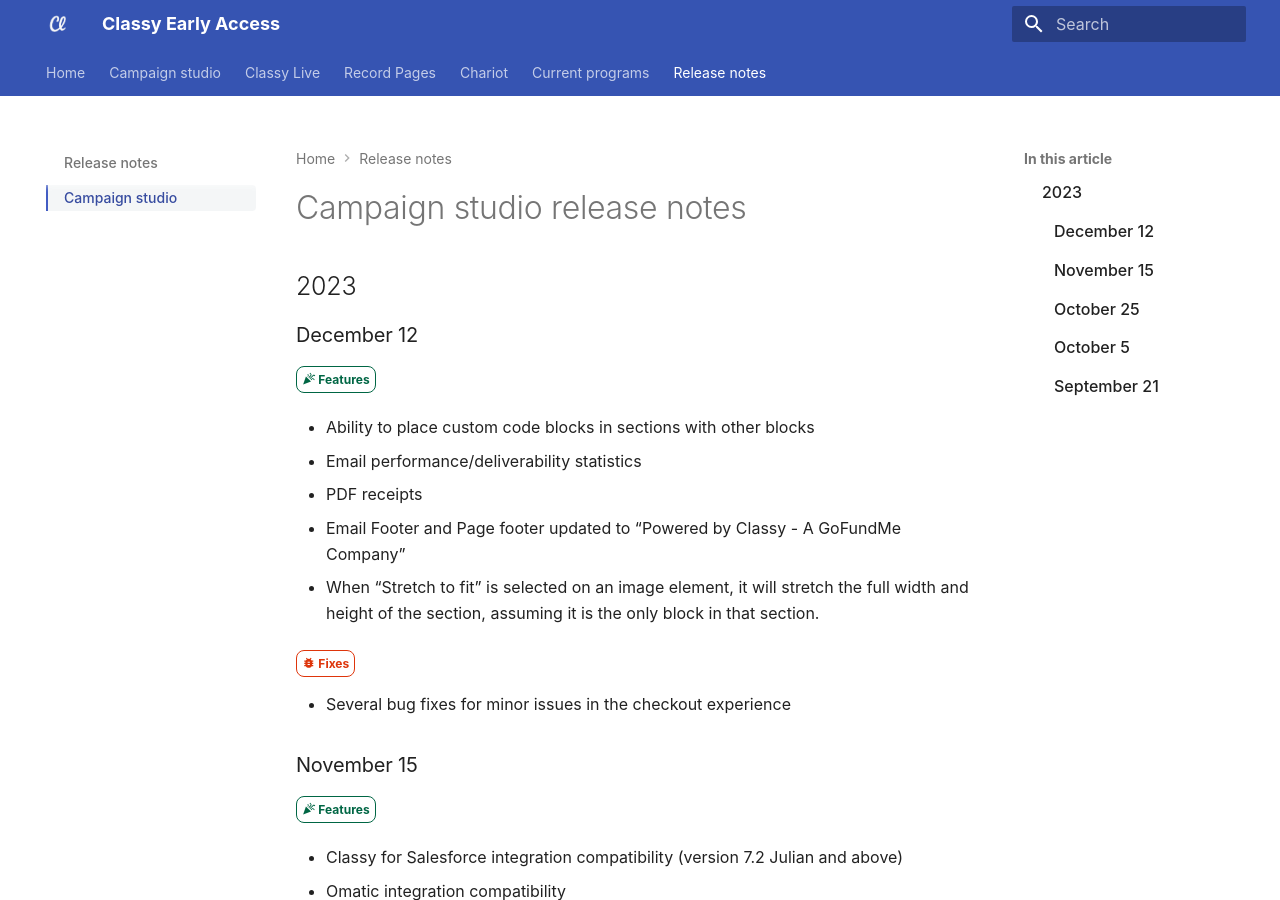
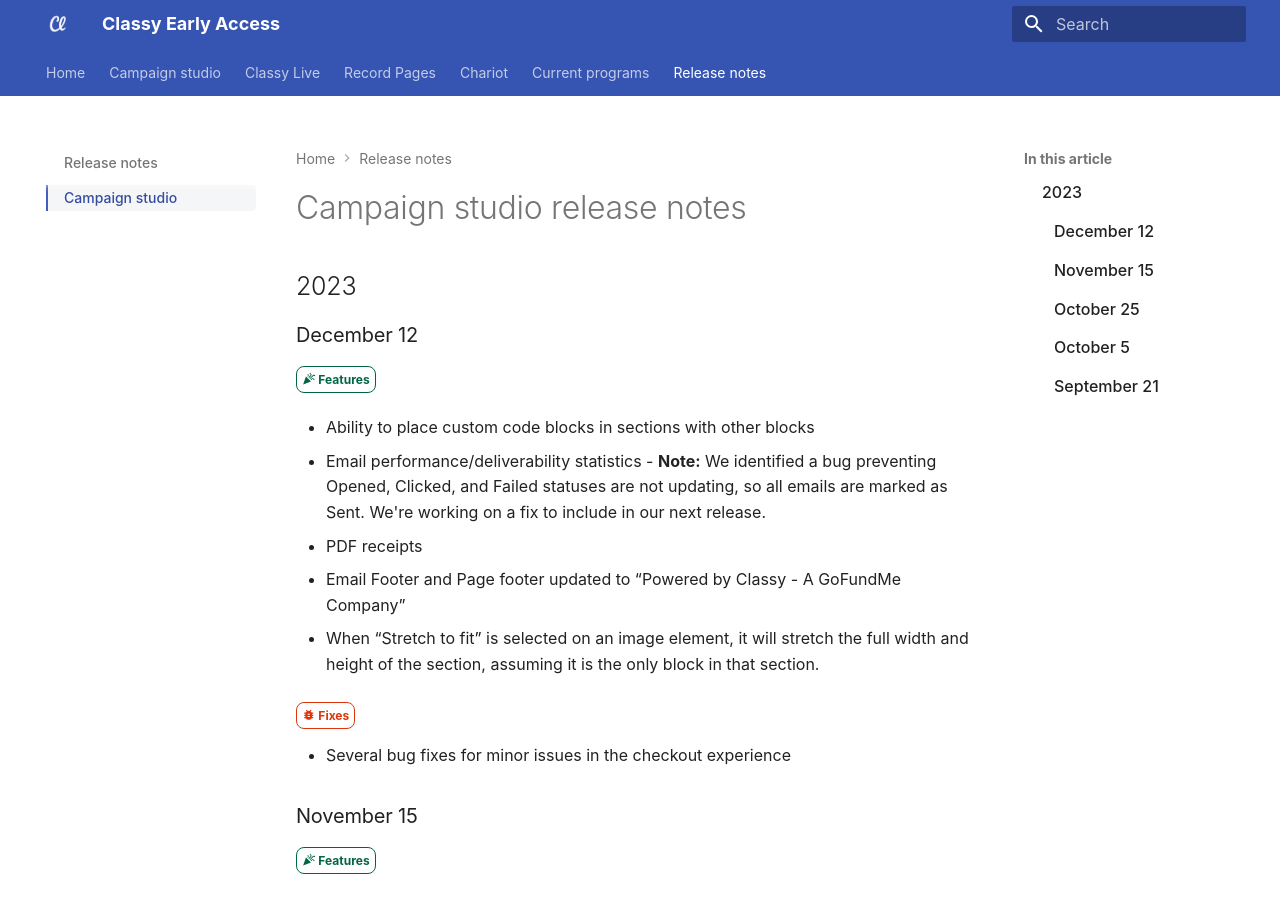
Before and after one commit to truj1ll0/mkdocs-help-center, an MkDocs documentation site: the page built from docs/release-notes/campaign-studio.md, in a window 1280 px wide and 900 px high. Built offline with MkDocs 1.6.1 and Material for MkDocs 9.7.7, drawn with Linux system fonts in a browser that asks for light colours; some web fonts are replaced.

Commit message:
Add additional info to rn

```diff
--- a/docs/release-notes/campaign-studio.md
+++ b/docs/release-notes/campaign-studio.md
@@ -8,7 +8,7 @@
 
 - Ability to place custom code blocks in sections with other blocks
 
-- Email performance/deliverability statistics
+- Email performance/deliverability statistics - **Note:** We identified a bug preventing Opened, Clicked, and Failed statuses are not updating, so all emails are marked as Sent. We're working on a fix to include in our next release.
 
 - PDF receipts
 
```
